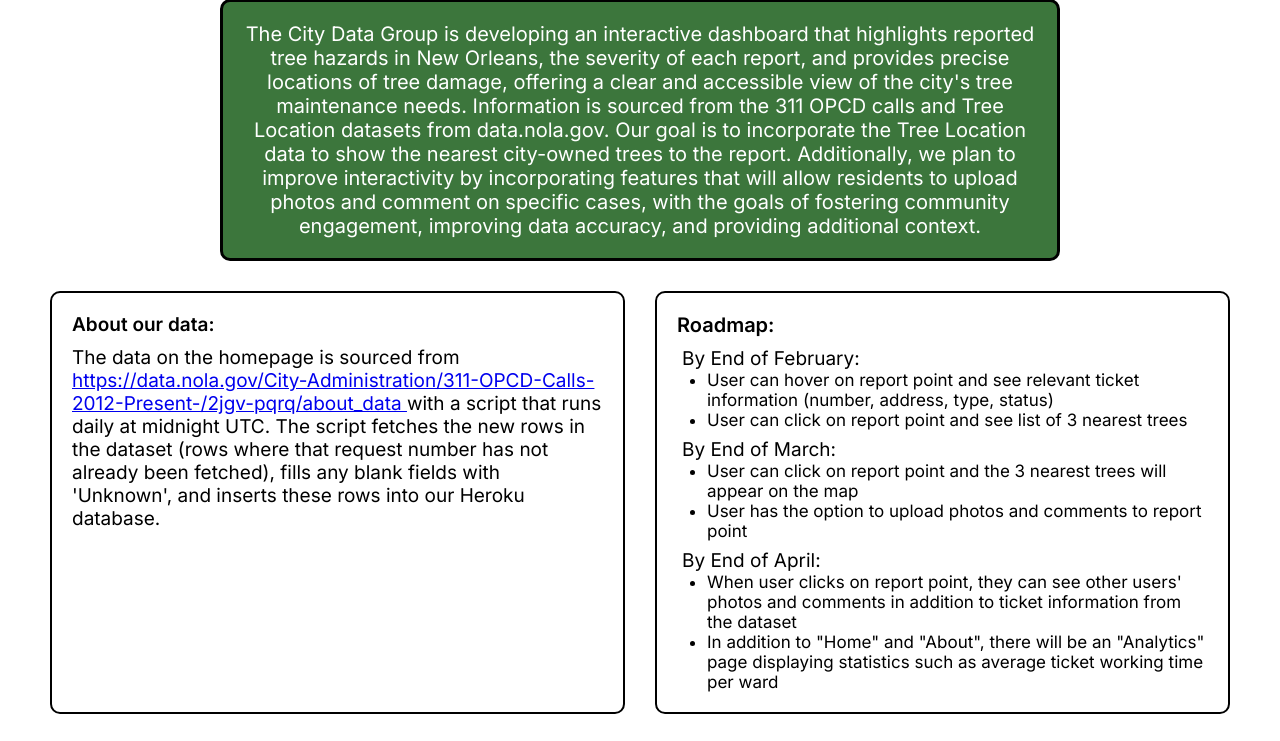
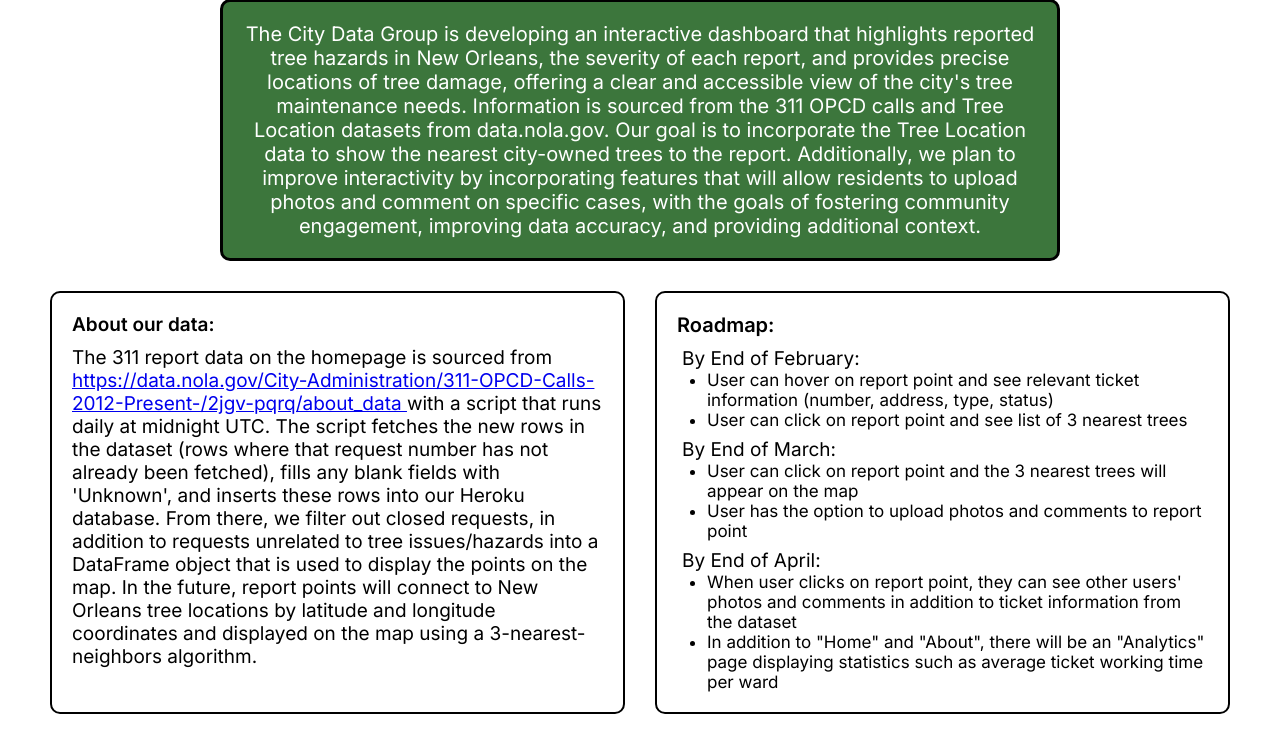
Before and after one commit to zbirnbaum/cmpscapstone, a Django app: page /about/ in a window 1280 px wide. Shown: the part 141-882 px from the top of the page. Run offline with Django 5.2, Linux system fonts and the light colour scheme; parts of the project's set-up code (start-up, migrations or seed data) failed here and were passed over.

Commit message:
nearest trees partial

```diff
--- a/capstone_frontend/cap_frontend/templates/about.html
+++ b/capstone_frontend/cap_frontend/templates/about.html
@@ -16,11 +16,13 @@
     <div style="display: flex; justify-content: space-between; padding: 30px; gap: 30px;">
         <div style="width: 50%; padding-right: 10px; border: 2px solid black; padding: 20px; border-radius: 10px;">
             <p style="font-size: 19px; margin-bottom: 10px;"><b>About our data:</b></p>
-                <p style="font-size: 19px;">The data on the homepage is sourced from
+                <p style="font-size: 19px;">The 311 report data on the homepage is sourced from
                     <a href="https://data.nola.gov/City-Administration/311-OPCD-Calls-2012-Present-/2jgv-pqrq/about_data" target="_blank" rel="noopener noreferrer">https://data.nola.gov/City-Administration/311-OPCD-Calls-2012-Present-/2jgv-pqrq/about_data
                     </a> with a script that runs daily at midnight UTC. The script fetches the new rows in the dataset
                     (rows where that request number has not already been fetched), fills any blank fields with 'Unknown', and inserts these
-                    rows into our Heroku database.
+                    rows into our Heroku database. From there, we filter out closed requests, in addition to requests unrelated to tree
+                    issues/hazards into a DataFrame object that is used to display the points on the map. In the future, report points will
+                    connect to New Orleans tree locations by latitude and longitude coordinates and displayed on the map using a 3-nearest-neighbors algorithm.
                     </p>
         </div>
 
--- a/capstone_frontend/cap_frontend/urls.py
+++ b/capstone_frontend/cap_frontend/urls.py
@@ -24,5 +24,6 @@ urlpatterns = [
     path('', views.index, name='index'),
     path('about/', views.about, name='about'),
     path('analytics/', views.analytics, name='analytics'),
+    path('get_nearest_trees/', views.nears, name='get_nearest_trees'),
 
 ]
--- a/capstone_frontend/cap_frontend/views.py
+++ b/capstone_frontend/cap_frontend/views.py
@@ -1,12 +1,14 @@
 
-from django.http import HttpResponse
+from django.http import JsonResponse
 from django.template import loader
 from django.shortcuts import render
 from .models import Calls, Trees
+from math import sqrt
 
 import plotly.graph_objects as go
 import pandas as pd
 import plotly.io as pio
+import numpy as np
 
 def index(request):
     return render(request, 'index.html')
@@ -14,6 +16,32 @@ def about(request):
     return render(request, 'about.html')
 def analytics(request):
     return render(request, 'analytics.html')
+
+
+def get_nearest_trees_from_db(lat, lon):
+    lat, lon = float(lat), float(lon)
+
+    # Fetch all trees from the database and convert to dataframe with separate lat and long columns
+    trees = Trees.objects.values('tree_id', 'location')
+    treesdata = pd.DataFrame(list(trees))
+    treesdata[['latitude', 'longitude']] = treesdata['location'].str.extract(r'\(([^,]+), ([^)]+)\)').astype(float)
+
+    # Compute Euclidean distance
+    treesdata['distance'] = ((treesdata['latitude'] - lat) ** 2 + (treesdata['longitude'] - lon) ** 2).apply(sqrt)
+
+    # Sort by distance and return the k nearest trees
+    nearest_trees = treesdata.nsmallest(3, 'distance')[['tree_id', 'latitude', 'longitude']].to_dict(orient='records')
+    return nearest_trees
+
+def nears(request):
+    lat = float(request.GET.get('lat'))
+    lon = float(request.GET.get('lon'))
+
+    nearest_trees = get_nearest_trees_from_db(lat, lon)
+
+    response = JsonResponse({"nearest_trees": nearest_trees}, safe=False)
+    return response
+
 
 new_orleans_center = {"lon": -90.07, "lat": 29.95}
 
```
Also changed, not shown: capstone_frontend/cap_frontend/templates/index.html (+69 -5 lines).
